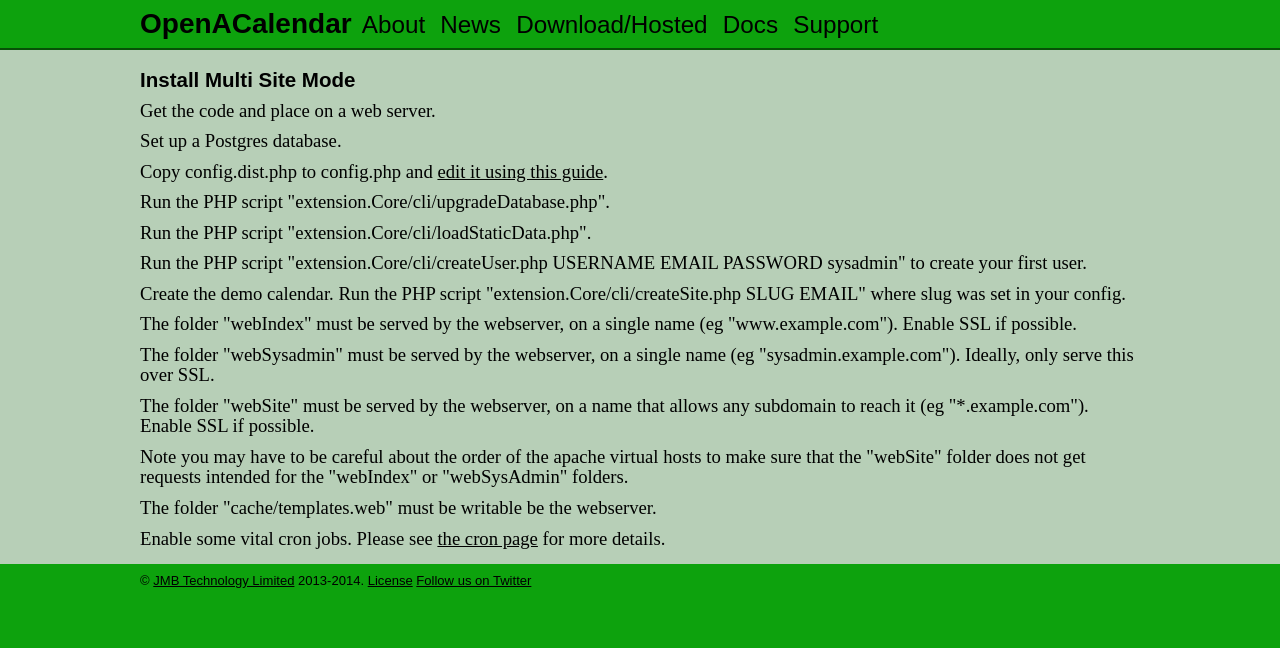
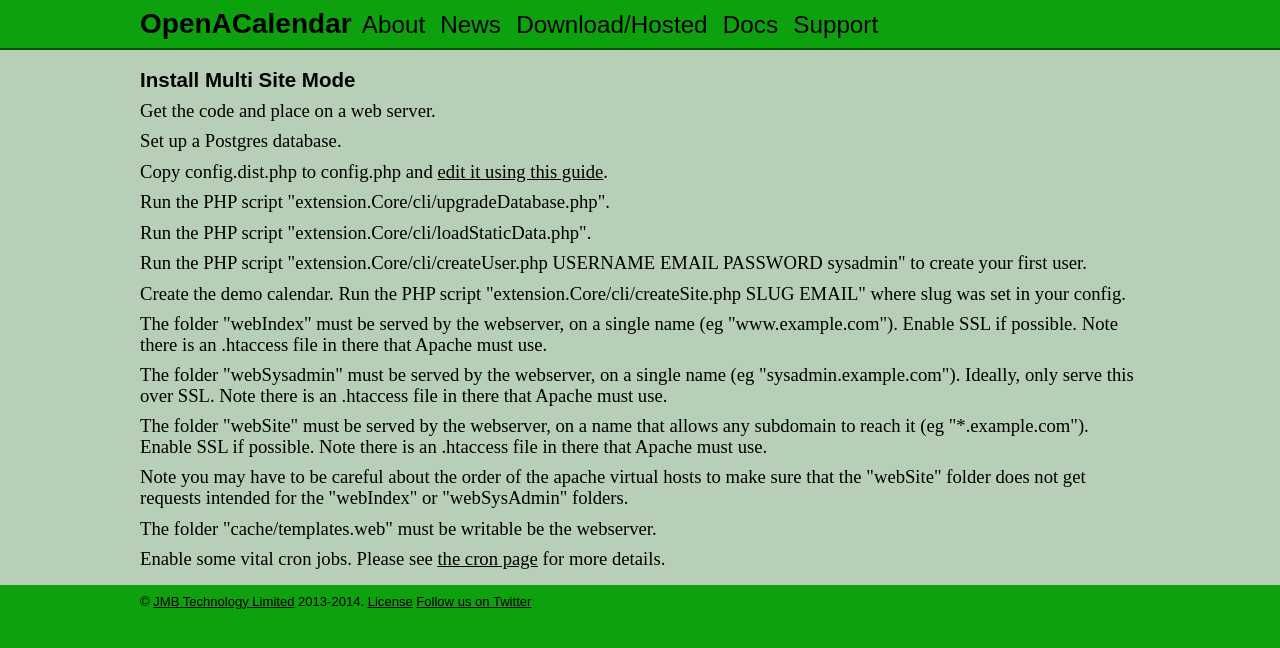
Before and after one commit to OpenACalendar/openacalendar.github.io, a Jekyll site: the page built from docs/install.multisite.html, in a window 1280 px wide. Shown: the top 648 px of the page. Built offline with Jekyll 4.4.1, drawn with Linux system fonts in a browser that asks for light colours; Markdown is read by kramdown in place of the engine named in the settings; comment, search, counter and statistics services are not loaded.

Commit message:
note use of .htaccess file

```diff
--- a/docs/install.multisite.html
+++ b/docs/install.multisite.html
@@ -15,10 +15,13 @@
 	to create your first user.</p>
 <p>Create the demo calendar. Run the PHP script "extension.Core/cli/createSite.php SLUG EMAIL"
 	where slug was set in your config.</p>
-<p>The folder "webIndex" must be served by the webserver, on a single name (eg "www.example.com"). Enable SSL if possible.</p>
-<p>The folder "webSysadmin" must be served by the webserver, on a single name (eg "sysadmin.example.com"). Ideally, only serve this over SSL.</p>
+<p>The folder "webIndex" must be served by the webserver, on a single name (eg "www.example.com").
+	Enable SSL if possible. Note there is an .htaccess file in there that Apache must use.</p>
+<p>The folder "webSysadmin" must be served by the webserver, on a single name (eg "sysadmin.example.com").
+	Ideally, only serve this over SSL. Note there is an .htaccess file in there that Apache must use.</p>
 <p>The folder "webSite" must be served by the webserver, on a name that allows any
-	subdomain to reach it (eg "*.example.com"). Enable SSL if possible.</p>
+	subdomain to reach it (eg "*.example.com"). Enable SSL if possible.
+	Note there is an .htaccess file in there that Apache must use.</p>
 <p>Note you may have to be careful about the order of the apache virtual hosts to
 	make sure that the  "webSite" folder does not get requests intended for the "webIndex" or
 	"webSysAdmin" folders.</p>
--- a/docs/install.singlesite.html
+++ b/docs/install.singlesite.html
@@ -15,7 +15,8 @@
 	to create your first user.</p>
 <p>Run the PHP script "extension.Core/cli/createSite.php SLUG EMAIL" where slug is something
 	like "site". (If the site will always be used in Single Site mode the slug does not matter.)</p>
-<p>The folder "webSingleSite" must be served by the webserver. Enable SSL if possible.</p>
+<p>The folder "webSingleSite" must be served by the webserver. Enable SSL if possible.
+	Note there is an .htaccess file in there that Apache must use.</p>
 <p>The folder "cache/templates.web" must be writable be the webserver.</p>
 <p>Enable some vital cron jobs. Please see <a href="cron.html">the cron page</a> for more details.</p>
 
```
